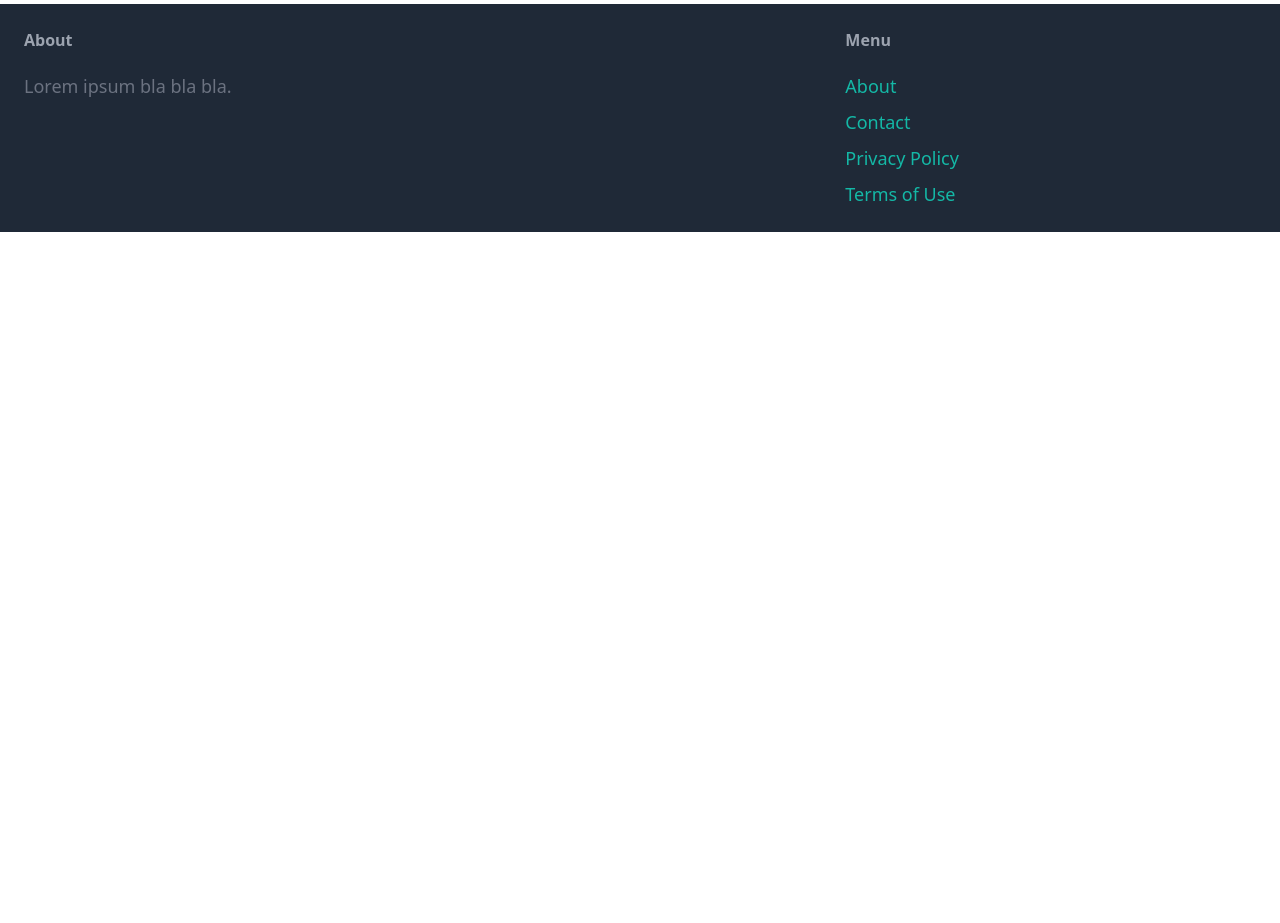
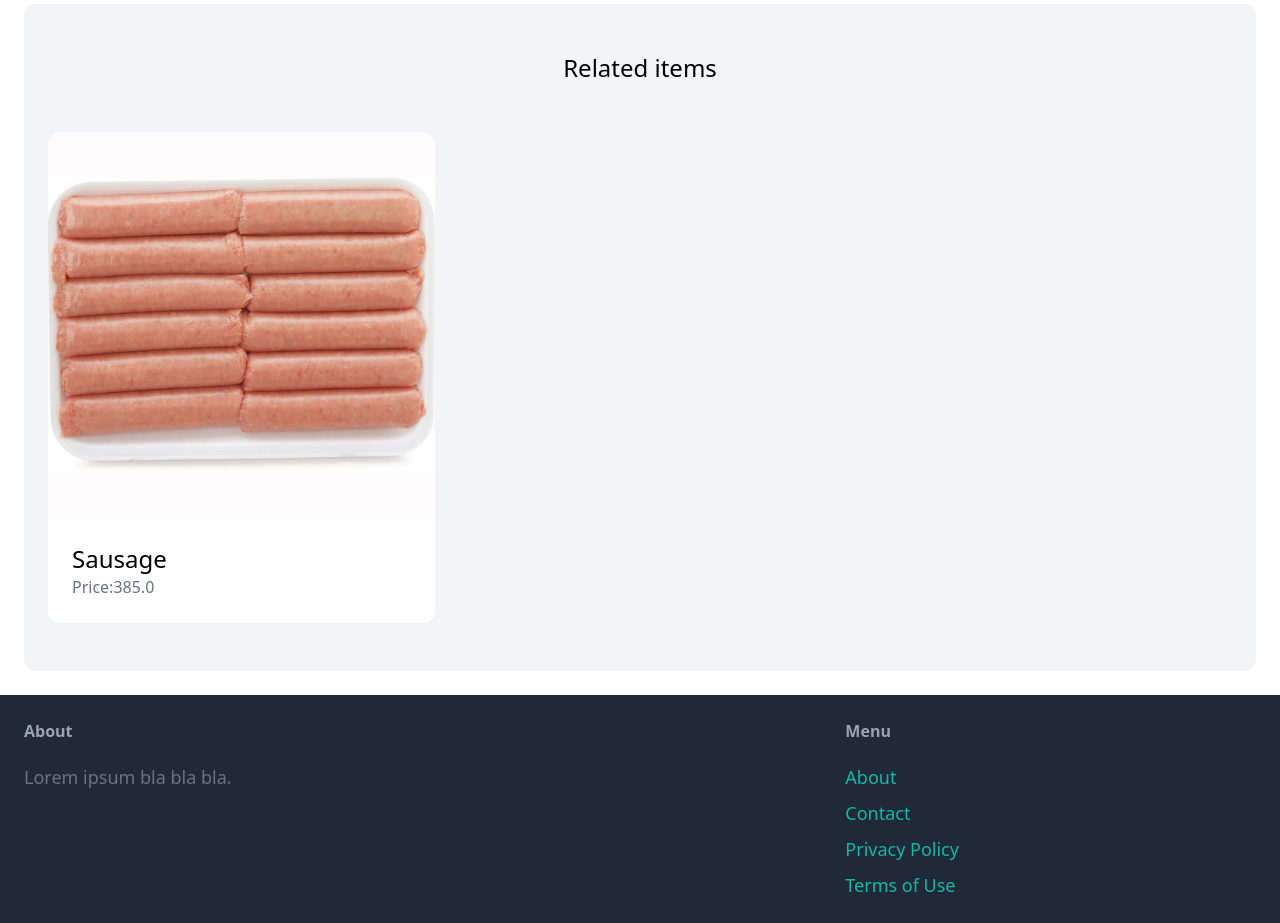
Before and after one commit to nocriteriaforaevaaaaa/eDokaan, a Django app: page /items/1/ in a window 1280 px wide. Shown: the part 437-1360 px from the top of the page. Before the commit the page ends 669 px from the top, so only its background shows below. Run offline with Django 5.2, Linux system fonts and the light colour scheme; data comes from the database, SQL or seed files in the repository; some libraries are stand-ins or nearby versions.

Commit message:
changes2

```diff
--- a/hackathon/item/templates/item/detail.html
+++ b/hackathon/item/templates/item/detail.html
@@ -25,4 +25,25 @@
 
     </div>
 </div>
+
+<div class="mt-6 px-6 py-12 bg-gray-100 rounded-xl">
+    <h2 class="mb-12 text-2xl text-center">Related items</h2>
+
+    <div class="grid grid-cols-3 gap-3">
+        {% for item in related_items %}
+          <div>
+            <a href="{% url 'item:detail' item.id %}">
+                <div>
+                    <img src="{{item.image.url}}" class="rounded-t-xl">
+
+                </div>
+                <div class="p-6 bg-white rounded-b-xl">
+                    <h2 class="text-2xl">{{ item.name }}</h2>
+                    <p class="text-gray-500">Price:{{item.price}} </p>
+                </div>
+            </a>
+        </div>
+        {% endfor %}
+    </div>
+</div>
 {% endblock %}
--- a/hackathon/item/views.py
+++ b/hackathon/item/views.py
@@ -4,8 +4,10 @@ from .models import Item
 
 def detail(request, pk):
     item =get_object_or_404(Item, pk=pk)
+    related_items= Item.objects.filter(category=item.category, is_sold=False).exclude(pk=pk)[0:3]
 
 
-    return render(request,'item/detail.html', {
-        'item':item
+    return render (request,'item/detail.html', {
+        'item':item,
+        'related_items': related_items
     })
```
